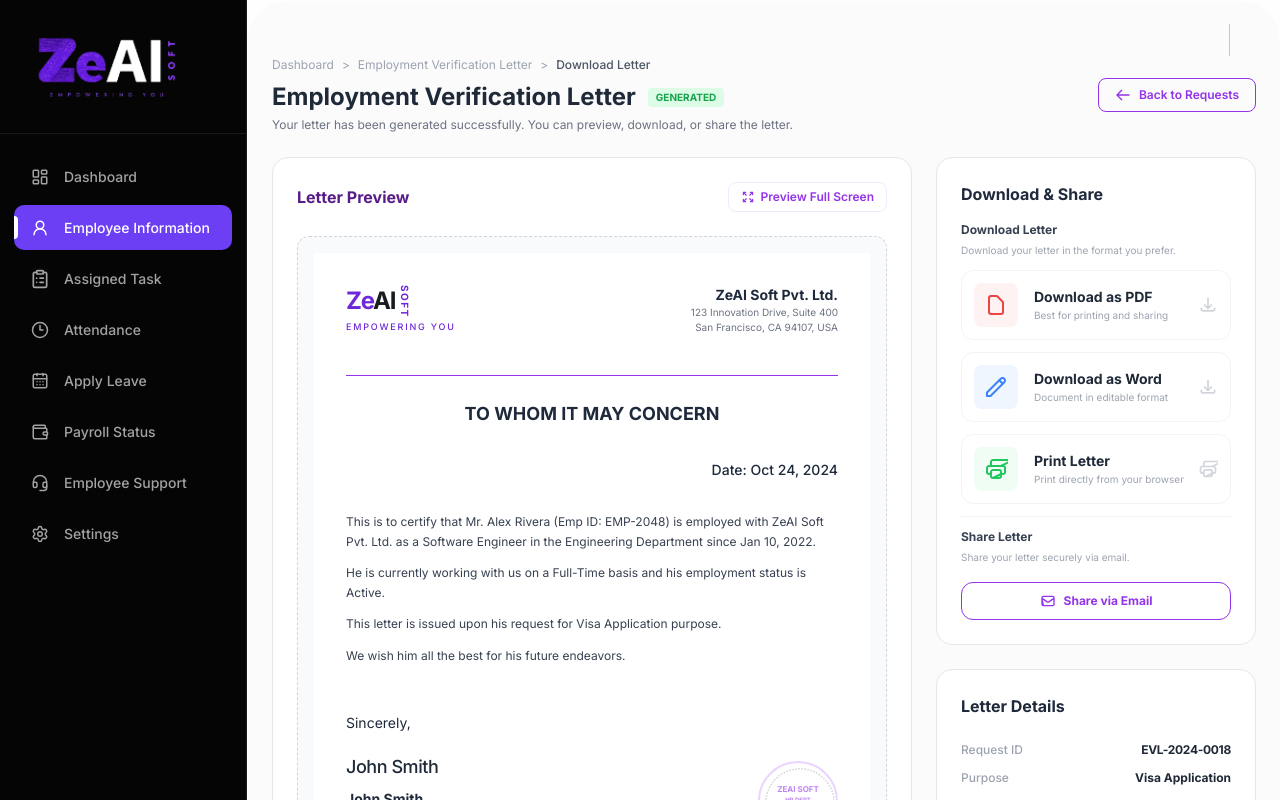
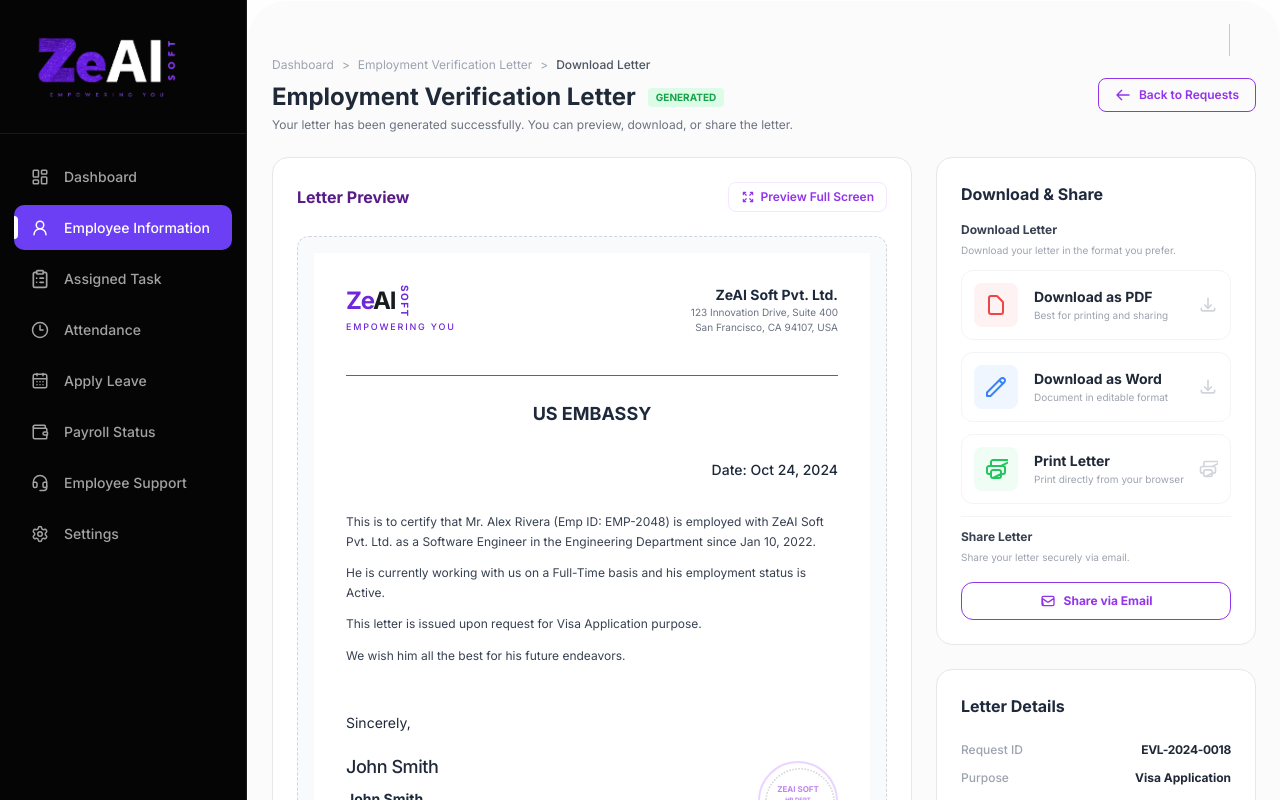
Before and after one commit to Dhiliban-14/hrms-frontend, a React (Vite) app: page /#/employee/verification-letter in a window 1280 px wide. Shown: the top 800 px of the page. Built offline with nearby package versions, Linux system fonts and the light colour scheme; no server answers; sample sign-in values are in the browser's storage.

Commit message:
feat: link Download Employee Verification button to new Verification Letter preview page and bind letter purpose/recipient dynamically

```diff
--- a/src/pages/Profile/Profile.jsx
+++ b/src/pages/Profile/Profile.jsx
@@ -83,7 +83,7 @@
         return;
       }
 
-      await employeeAPI.requestVerificationLetter({
+      const res = await employeeAPI.requestVerificationLetter({
         purpose,
         recipient,
         email: employee?.email || "",
@@ -92,6 +92,7 @@
       });
 
       alert("Employment Verification Letter request submitted and auto-generated successfully!");
+      navigate("/employee/verification-letter", { state: { letter: res } });
     } catch (err) {
       console.error("Verification letter request failed:", err);
       alert(err.response?.data?.detail || "Failed to submit request.");
--- a/src/pages/Profile/VerificationLetter.jsx
+++ b/src/pages/Profile/VerificationLetter.jsx
@@ -174,7 +174,7 @@
                      <div className="flex flex-col items-start w-full">
                        <div className="flex items-start gap-0.5 w-fit">
                          <p className="font-inter text-2xl font-extrabold leading-8 w-fit tracking-[-0.05em]">
-                           <span className="text-purple-verif">Ze</span><span className="text-dark-brand">AI</span>
+                           <span className="text-purple-verif">Ze</span><span className={employee?.theme_mode === "Dark" ? "text-white" : "text-dark-brand"}>AI</span>
                          </p>
                          <p className="font-inter text-[10px] font-bold text-purple-verif self-end" style={{writingMode:'vertical-rl', textOrientation:'mixed', letterSpacing:'0.15em'}}>
                            SOFT
@@ -205,8 +205,8 @@
                 </div>
                 <div className="bg-[#9333EA] w-full h-px"></div>
                 <div className="flex flex-col items-center w-full">
-                  <p className="text-[#1E293B] font-inter text-lg font-bold leading-7 w-fit">
-                    TO WHOM IT MAY CONCERN
+                  <p className="text-[#1E293B] font-inter text-lg font-bold leading-7 w-fit uppercase">
+                    {letter.recipient || "TO WHOM IT MAY CONCERN"}
                   </p>
                 </div>
                 <div className="flex pt-2 justify-end items-start w-full">
@@ -219,7 +219,7 @@
                 <div className="flex pt-2 flex-col items-start gap-3 w-full">
                   <div className="flex flex-col items-start w-full">
                     <p className="text-[#374151] font-inter text-xs leading-[19.5px] w-full">
-                      This is to certify that {employee?.name || "Mr. Alex Rivera"} (Emp ID: {employee?.employee_id || "EMP-2048"}) is employed with ZeAI Soft Pvt. Ltd. as a {employee?.designation || "Software Engineer"} in the {employee?.department || "Engineering"} Department since {employee?.joining_date || "Jan 10, 2022"}.
+                      This is to certify that {employee?.full_name || "Mr. Alex Rivera"} (Emp ID: {employee?.employee_id || "EMP-2048"}) is employed with ZeAI Soft Pvt. Ltd. as a {employee?.designation || "Software Engineer"} in the {employee?.department || "Engineering"} Department since {employee?.joining_date || "Jan 10, 2022"}.
                     </p>
                   </div>
                   <div className="flex flex-col items-start w-full">
@@ -230,8 +230,7 @@
                   </div>
                   <div className="flex flex-col items-start w-full">
                     <p className="text-[#374151] font-inter text-xs leading-[19.5px] w-full">
-                      This letter is issued upon his request for Visa
-                      Application purpose.
+                      This letter is issued upon request for {letter.purpose || "Visa Application"} purpose.
                     </p>
                   </div>
                   <div className="flex flex-col items-start w-full">
```
